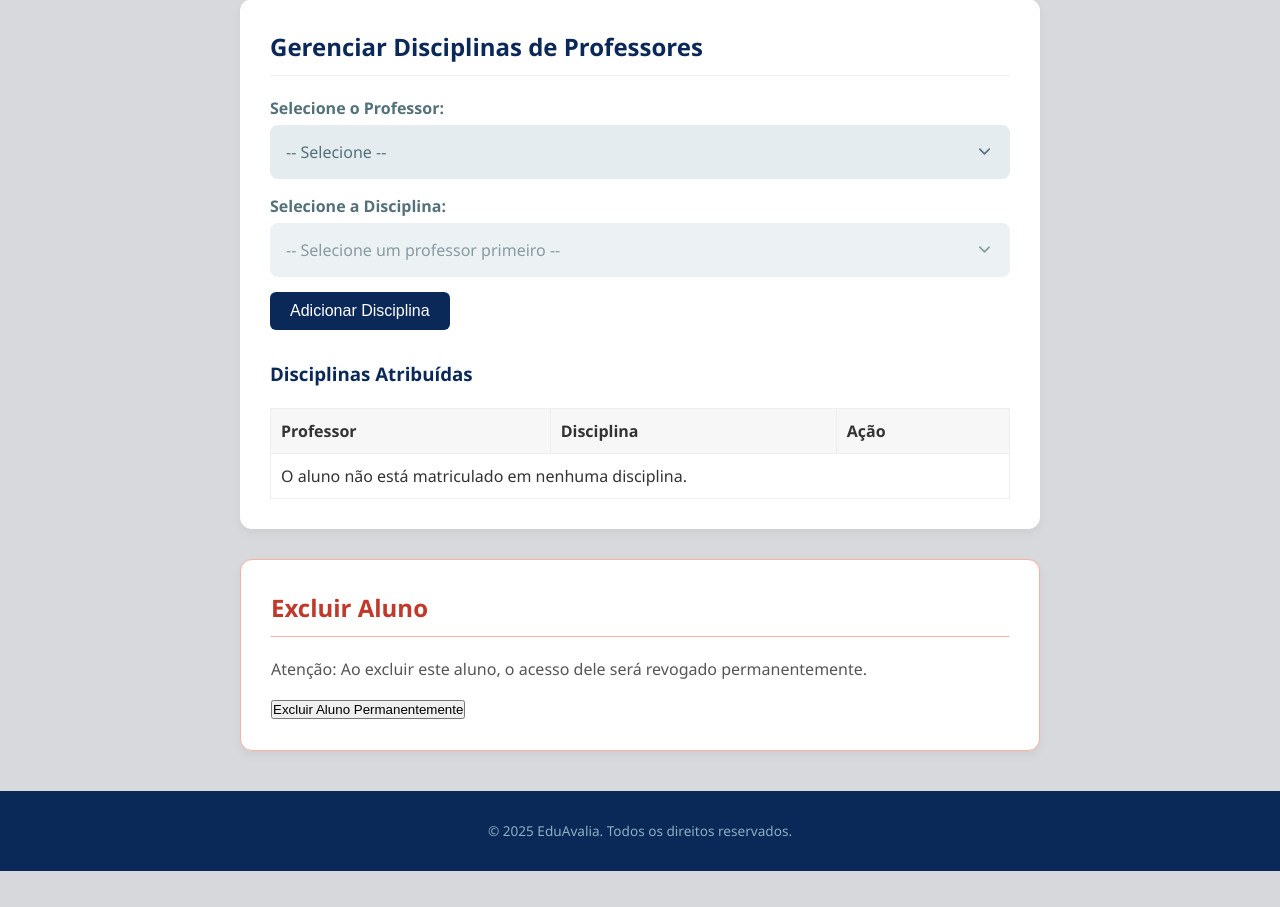
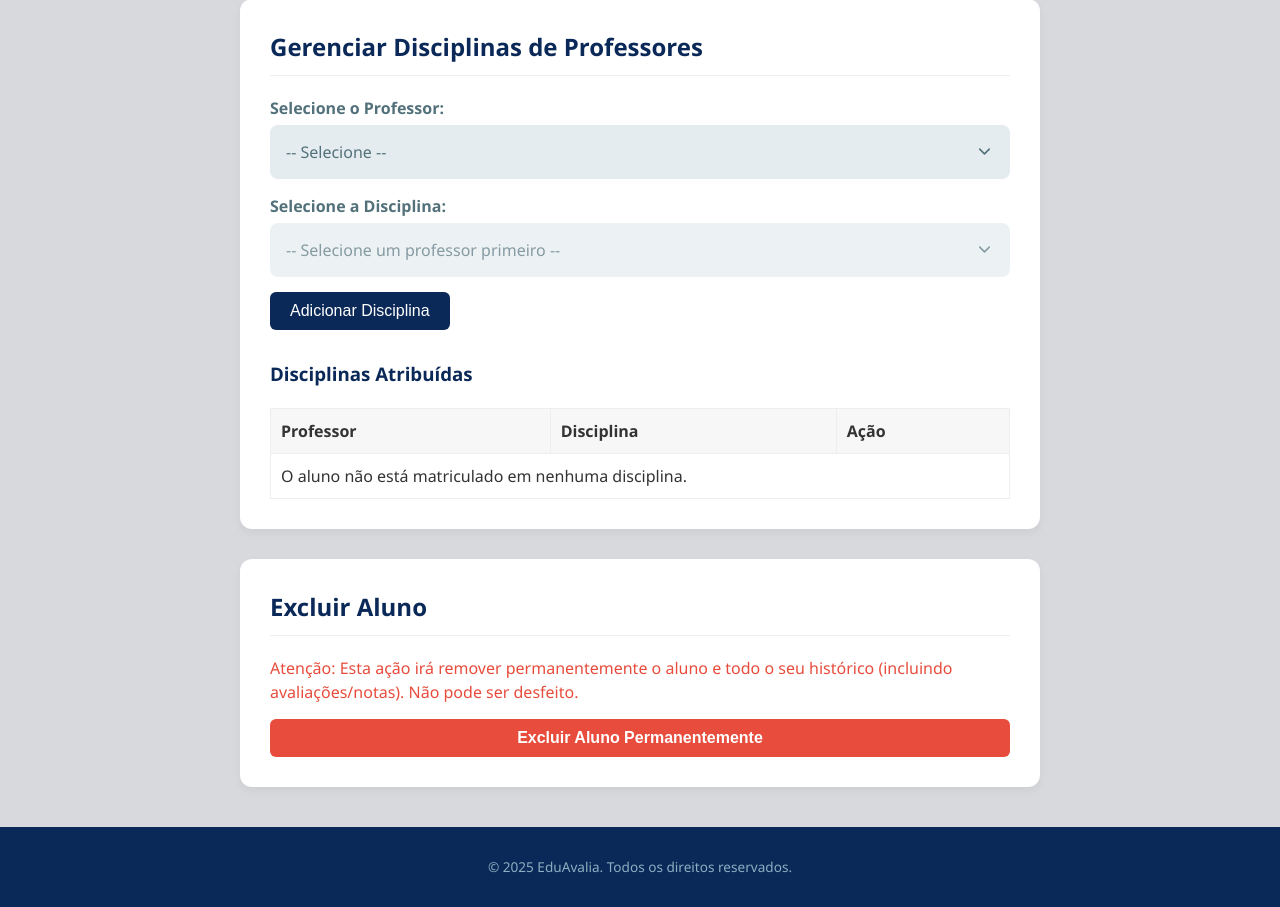
Before and after one commit to MEDEIROSkaiki/avaliacao_professores, a Django app: page /alunos/11/editar/ in a window 1280 px wide. Shown: the part 606-1513 px from the top of the page. Before the commit the page ends 1477 px from the top, so only its background shows below. Run offline with Django 5.2, Linux system fonts and the light colour scheme; a user stored in the database is signed in; data comes from the database, SQL or seed files in the repository; data that the repository does not hold is empty.

Commit message:
Ajuste de botao

```diff
--- a/avaliacoes/templates/avaliacoes/editar_aluno.html
+++ b/avaliacoes/templates/avaliacoes/editar_aluno.html
@@ -99,14 +99,18 @@
         </table>
     </div>
 
-    <div class="card-panel" style="border: 1px solid #fab1a0;">
-        <h2 style="color: #c0392b; border-color: #fab1a0;">Excluir Aluno</h2>
-        <p style="color: #555; margin-bottom: 15px;">
-            Atenção: Ao excluir este aluno, o acesso dele será revogado permanentemente.
-        </p>
-        <form method="POST" onsubmit="return confirm('Tem certeza absoluta que deseja excluir este aluno?');">
+<div class="card-panel">
+        <form method="post" onsubmit="return confirm('Tem certeza que deseja excluir este aluno? Esta ação é irreversível.');">
             {% csrf_token %}
-            <button type="submit" name="submit_delete" class="btn-delete">Excluir Aluno Permanentemente</button>
+            <h2>Excluir Aluno</h2>
+
+            <p style="color: #E74C3C; font-weight: 500;">
+                Atenção: Esta ação irá remover permanentemente o aluno e todo o seu histórico (incluindo avaliações/notas). Não pode ser desfeito.
+            </p>
+
+            <button type="submit" name="submit_delete" class="btn" style="background-color: #E74C3C; margin-top: 15px; color: white; padding: 10px 20px; border: none; border-radius: 6px; cursor: pointer; font-size: 1rem; width: 100%;">
+                Excluir Aluno Permanentemente
+            </button>
         </form>
     </div>
 </div>
```
